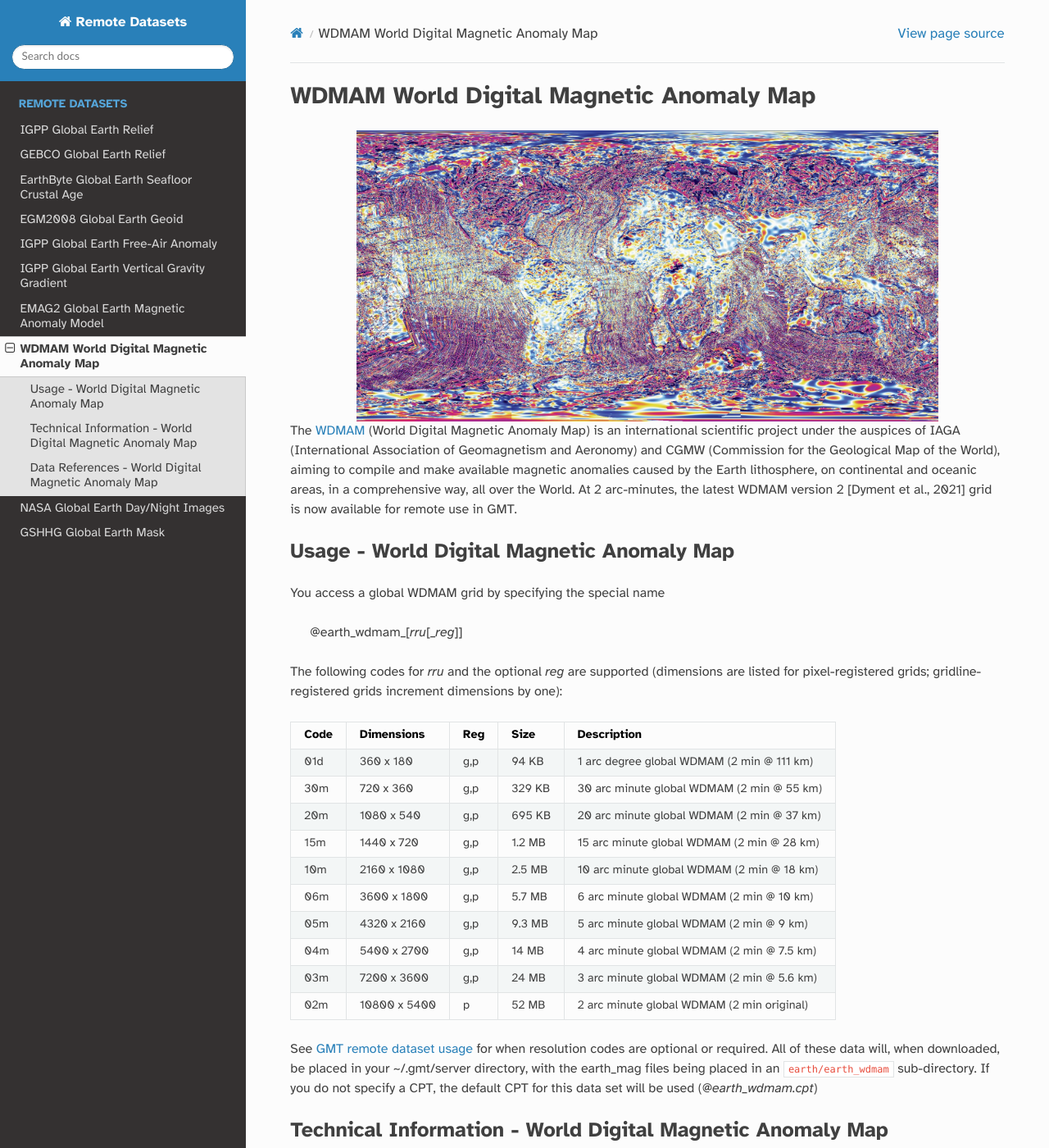
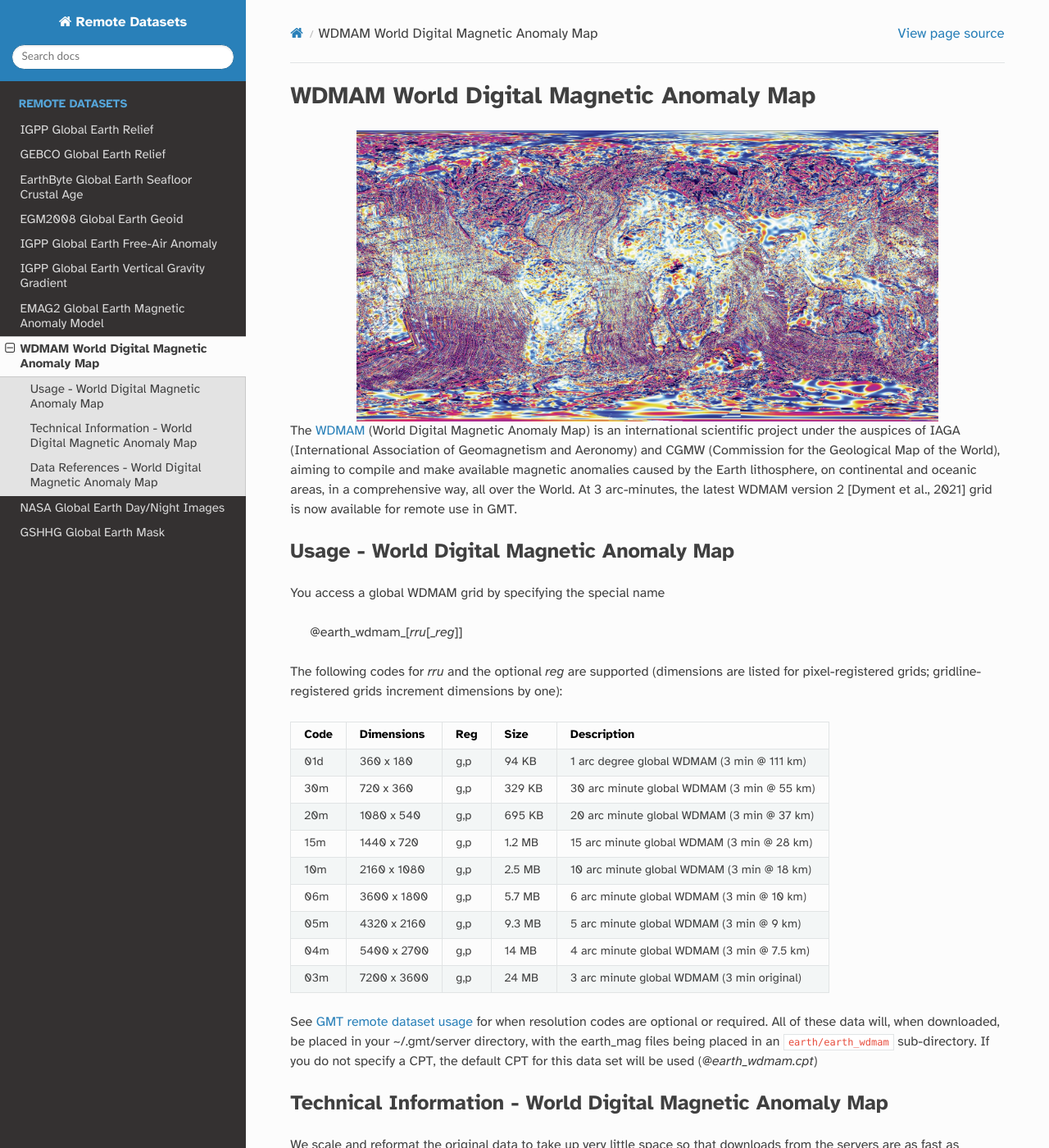
Before and after one commit to GenericMappingTools/remote-datasets, a Sphinx documentation site: the page built from docs/earth-wdmam.rst, in a window 1280 px wide and 1400 px high. Shown: the whole window at 82% size. Built offline with Sphinx 7.4.7 and the Read the Docs theme 2.0.0, drawn with Linux system fonts in a browser that asks for light colours; pages that are not in the unit, such as notebooks, are missing from menus.

Commit message:
Originan WDMAM is 3, not 2 minutes (#13)
* Originan WDMAM is 3, not 2 minutes

Fix list of available resolutions.

* Update earth-wdmam.rst

```diff
--- a/docs/earth-wdmam.rst
+++ b/docs/earth-wdmam.rst
@@ -9,7 +9,7 @@ scientific project under the auspices of IAGA (International Association of Geom
 and Aeronomy) and CGMW (Commission for the Geological Map of the World), aiming to compile
 and make available magnetic anomalies caused by the Earth lithosphere, on continental and
 oceanic areas, in a comprehensive way, all over the World.
-At 2 arc-minutes, the latest WDMAM version 2 [Dyment et al., 2021] grid is now available
+At 3 arc-minutes, the latest WDMAM version 2 [Dyment et al., 2021] grid is now available
 for remote use in GMT.
 
 Usage - World Digital Magnetic Anomaly Map
@@ -27,16 +27,15 @@ for pixel-registered grids; gridline-registered grids increment dimensions by on
 ==== ================= === =======  ==========================================
 Code Dimensions        Reg Size     Description
 ==== ================= === =======  ==========================================
-01d       360 x    180 g,p   94 KB  1 arc degree global WDMAM (2 min @ 111 km)
-30m       720 x    360 g,p  329 KB  30 arc minute global WDMAM (2 min @ 55 km)
-20m      1080 x    540 g,p  695 KB  20 arc minute global WDMAM (2 min @ 37 km)
-15m      1440 x    720 g,p  1.2 MB  15 arc minute global WDMAM (2 min @ 28 km)
-10m      2160 x   1080 g,p  2.5 MB  10 arc minute global WDMAM (2 min @ 18 km)
-06m      3600 x   1800 g,p  5.7 MB  6 arc minute global WDMAM (2 min @ 10 km)
-05m      4320 x   2160 g,p  9.3 MB  5 arc minute global WDMAM (2 min @ 9 km)
-04m      5400 x   2700 g,p   14 MB  4 arc minute global WDMAM (2 min @ 7.5 km)
-03m      7200 x   3600 g,p   24 MB  3 arc minute global WDMAM (2 min @ 5.6 km)
-02m     10800 x   5400   p   52 MB  2 arc minute global WDMAM (2 min original)
+01d       360 x    180 g,p   94 KB  1 arc degree global WDMAM (3 min @ 111 km)
+30m       720 x    360 g,p  329 KB  30 arc minute global WDMAM (3 min @ 55 km)
+20m      1080 x    540 g,p  695 KB  20 arc minute global WDMAM (3 min @ 37 km)
+15m      1440 x    720 g,p  1.2 MB  15 arc minute global WDMAM (3 min @ 28 km)
+10m      2160 x   1080 g,p  2.5 MB  10 arc minute global WDMAM (3 min @ 18 km)
+06m      3600 x   1800 g,p  5.7 MB  6 arc minute global WDMAM (3 min @ 10 km)
+05m      4320 x   2160 g,p  9.3 MB  5 arc minute global WDMAM (3 min @ 9 km)
+04m      5400 x   2700 g,p   14 MB  4 arc minute global WDMAM (3 min @ 7.5 km)
+03m      7200 x   3600 g,p   24 MB  3 arc minute global WDMAM (3 min original)
 ==== ================= === =======  ==========================================
 
 See :gmt-docs:`GMT remote dataset usage <datasets/remote-data.html#usage>` for when resolution codes are optional or required.
```
